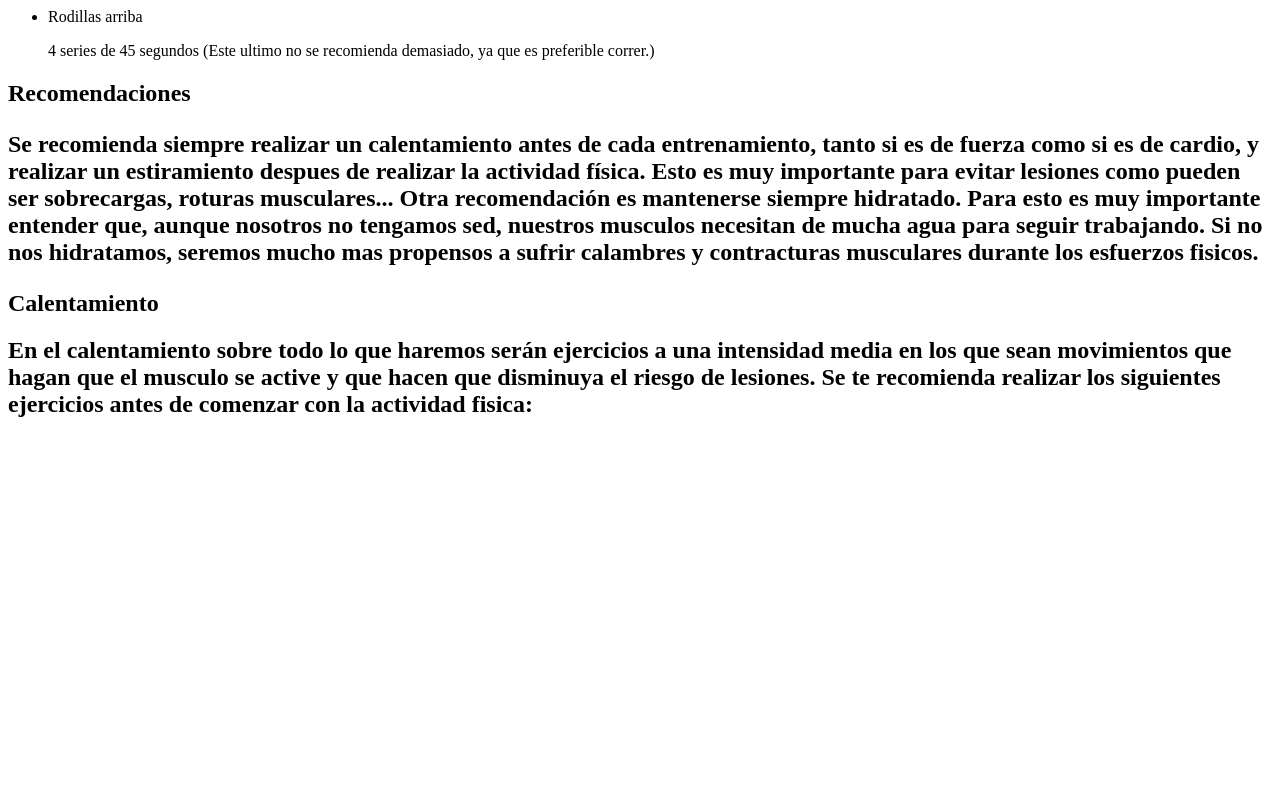
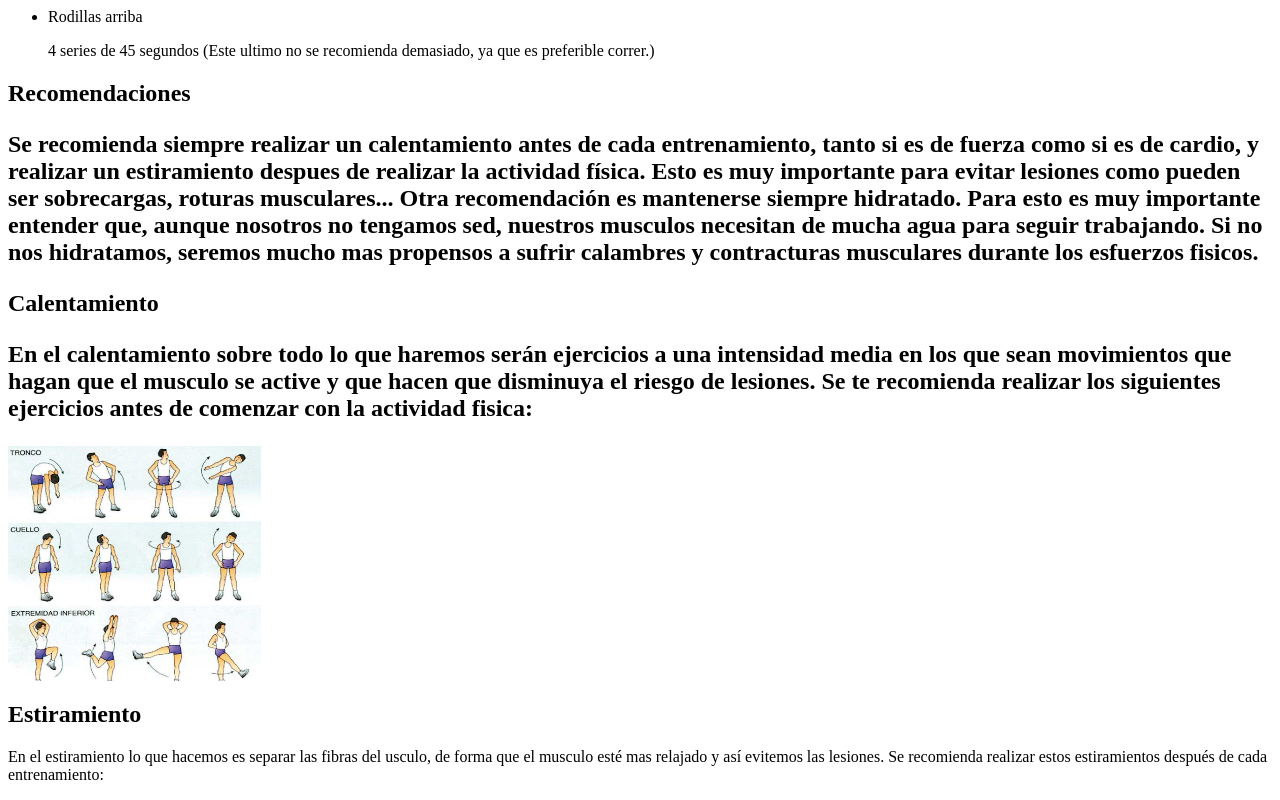
Before and after one commit to Dabellanm/ponteenforma, a plain HTML site: page index.html in a window 1280 px wide. Shown: the part 10286-11086 px from the top of the page. Before the commit the page ends 10724 px from the top, so only its background shows below. Drawn offline with Linux system fonts and the light colour scheme.

Commit message:
Update index.html

```diff
--- a/index.html
+++ b/index.html
@@ -247,8 +247,16 @@ Para organizar un buen entrenamiento lo que haremos será comenzar con ejercicio
 Otra recomendación es mantenerse siempre hidratado. Para esto es muy importante entender que, aunque nosotros no tengamos sed, nuestros musculos necesitan de mucha agua para seguir trabajando. Si no nos hidratamos, seremos mucho mas propensos a sufrir calambres y contracturas musculares durante los esfuerzos fisicos.
 </p>
 <h2> Calentamiento <h2>
-	En el calentamiento sobre todo lo que haremos serán ejercicios a una intensidad media en los que sean movimientos que hagan que el musculo se active y que hacen que disminuya el riesgo de lesiones.
+	<p>
+		En el calentamiento sobre todo lo que haremos serán ejercicios a una intensidad media en los que sean movimientos que hagan que el musculo se active y que hacen que disminuya el riesgo de lesiones.
 	Se te recomienda realizar los siguientes ejercicios antes de comenzar con la actividad fisica:
+	</p>
+	<img src="Calentamiento.png" height="30%" width="20%"></img>
+
+<h2> Estiramiento </h2>
+	<p> En el estiramiento lo que hacemos es separar las fibras del usculo, de forma que el musculo esté mas relajado y así evitemos las lesiones.
+		Se recomienda realizar estos estiramientos después de cada entrenamiento:
+	</p>
 	<img src="
 </body>
 </html>
```
